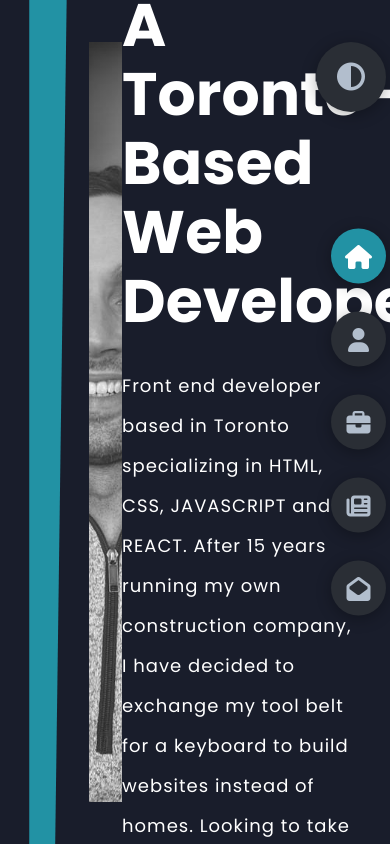
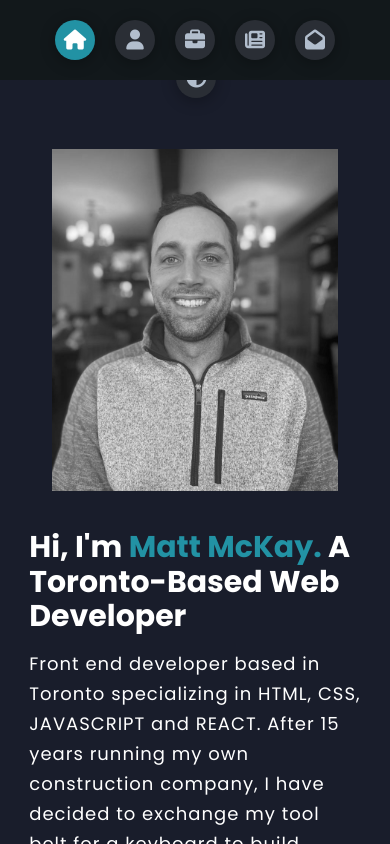
Before and after one commit to matsmckay/Matt-McKay-new-portfolio, a plain HTML site: page index.html in a window 390 px wide. Drawn offline with nearby package versions, Linux system fonts and the light colour scheme.

Commit message:
Media querie done for home page from 320px to 600px

```diff
--- a/styles/sass/partials/_mediaQueries.scss
+++ b/styles/sass/partials/_mediaQueries.scss
@@ -1 +1,110 @@
 @use "./variables";
+
+@media (max-width: 600px) {
+
+    .theme-btn{
+        width: 50px;
+        height: 50px;
+        top: 9%;
+        right: 4%;
+    }
+
+    .header-content{
+        flex-direction: column;
+        align-items: center;
+        margin-top: 80px;
+        .right-header{
+            padding-top: 20px;
+            width: 75%;
+            .name{
+                font-size: 2rem;
+            }
+            p{
+                margin: .75rem 0;
+                line-height: 1.5rem;
+            }
+        }
+        .left-header{
+            padding-top: 15px;
+        }
+    }
+
+    .controls{
+        top: 0;
+        bottom: auto;
+        flex-direction: row;
+        left: 50%;
+        transform: translateX(-50%);
+        width: 100%;
+        background-color: variables.$grey-5;
+        .control{
+            margin: 1rem .5rem;
+        }
+    }
+}
+
+@media (max-width: 490px) {
+
+    .header-content{
+        .left-header {
+            .h-shape{
+                display: none;
+            }
+            .image{
+                margin-left: 1.5rem;
+            }
+        }
+    }
+
+    .theme-btn{
+        right: 5.25%;
+        width: 40px;
+        height: 40px;
+        i {
+            font-size: 1.0rem;
+        }
+    }
+    .controls{
+    .control{
+        height: 40px;
+        width: 40px;
+        i {
+            font-size: 1.0rem;
+        }
+    }
+    }
+}
+
+@media (max-width: 400px){
+    .header-content {
+
+            margin-top: 80px;
+
+            .right-header {
+                padding-top: 20px;
+                width: 100%;
+
+                .name {
+                    font-size: 1.5rem;
+                }
+
+                p {
+                    margin: .75rem 0;
+                }
+            }
+
+            .left-header {
+                padding-top: 50px;
+                .image{
+                    width: 100%;
+                    margin-left: 0;
+                }
+            }
+        }
+                .theme-btn {
+                    top: 6.9%;
+                    right: 44.5%;
+                    width: 40px;
+                    height: 40px;
+                }
+}
```
Also changed, not shown: styles/style.css.
